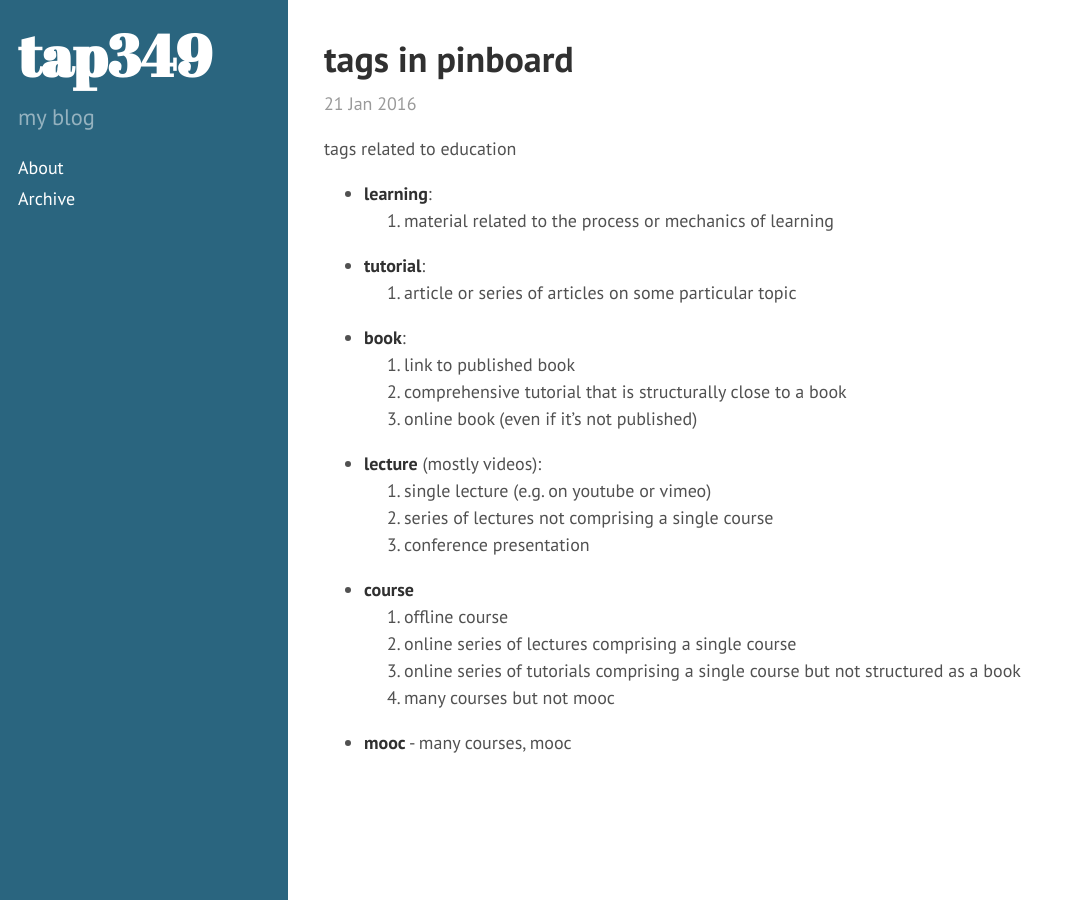
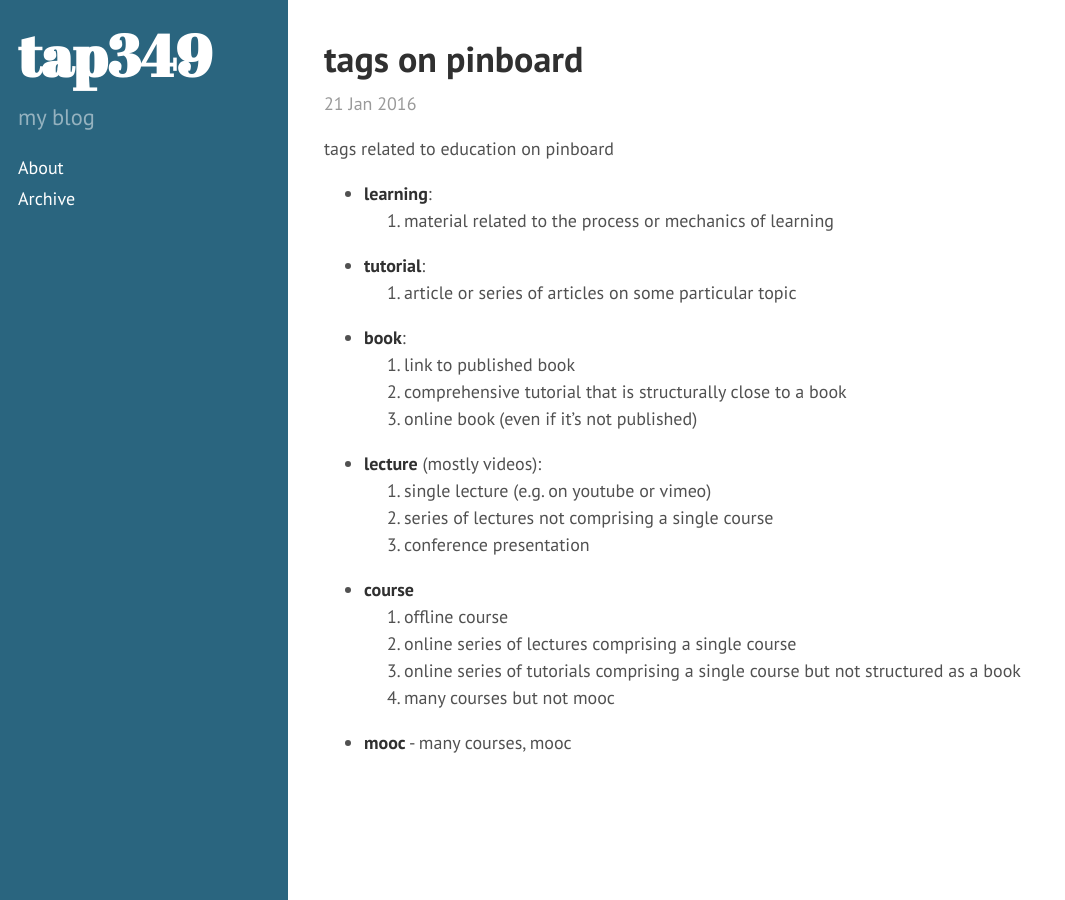
Before and after one commit to tap349/tap349.github.io, a Jekyll site: the page built from _posts/2016-01-22-tags-on-pinboard.md, in a window 1280 px wide. Shown: the whole page, without its empty margins (0-1065 px from the left). Built offline with Jekyll 4.4.1, drawn with Linux system fonts in a browser that asks for light colours; Markdown is read by kramdown in place of the engine named in the settings.

Commit message:
update 2016-01-22_01:53:48

```diff
--- a/_posts/2016-01-22-tags-in-pinboard.md
+++ b/_posts/2016-01-22-tags-on-pinboard.md
@@ -1,12 +1,12 @@
 ---
 layout: post
-title: tags in pinboard
+title: tags on pinboard
 date: 2016-01-22 01:19:00 +0300
 access: public
 categories: [pinboard]
 ---
 
-tags related to education
+tags related to education on pinboard
 
 <!-- more -->
 
```
